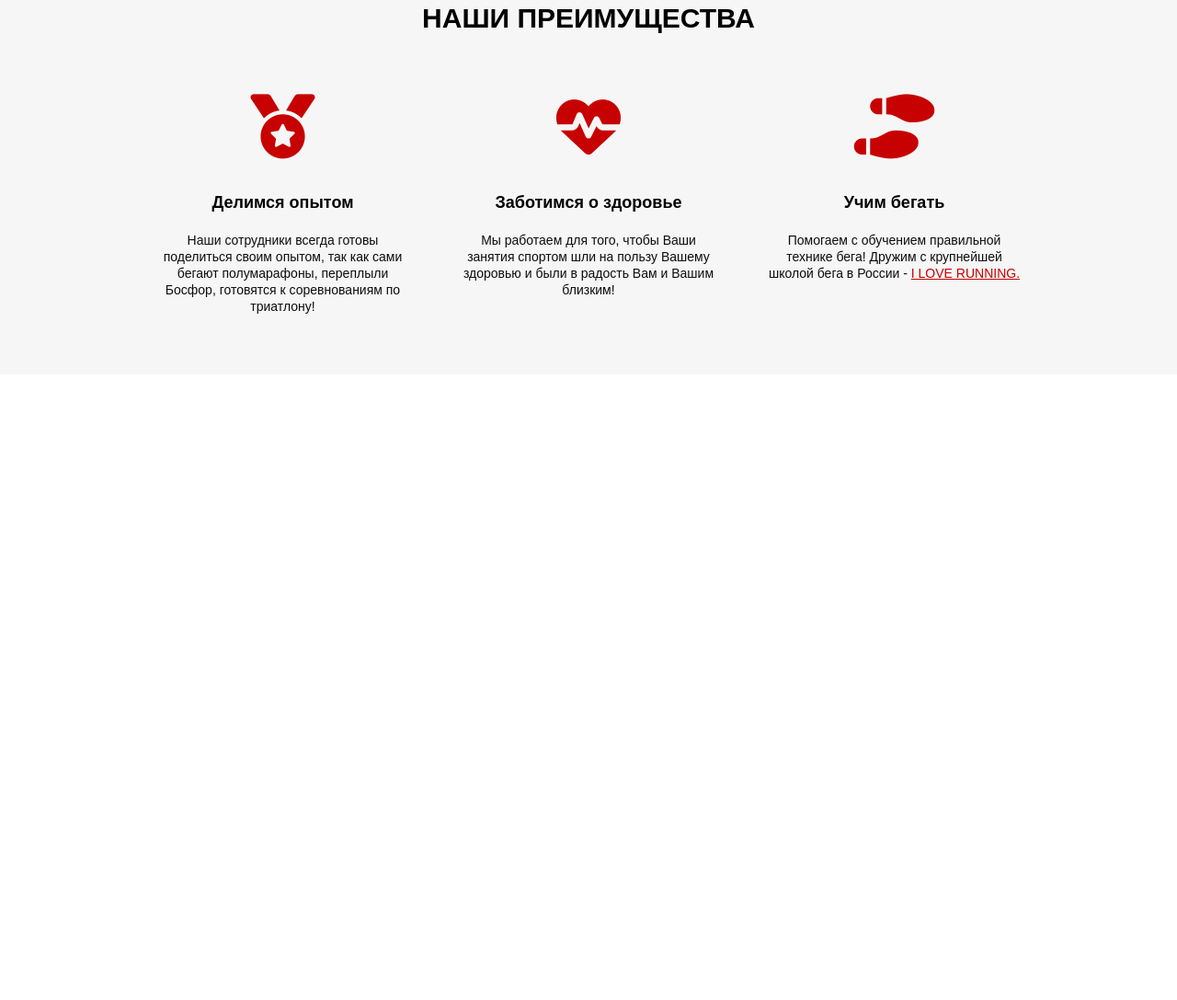
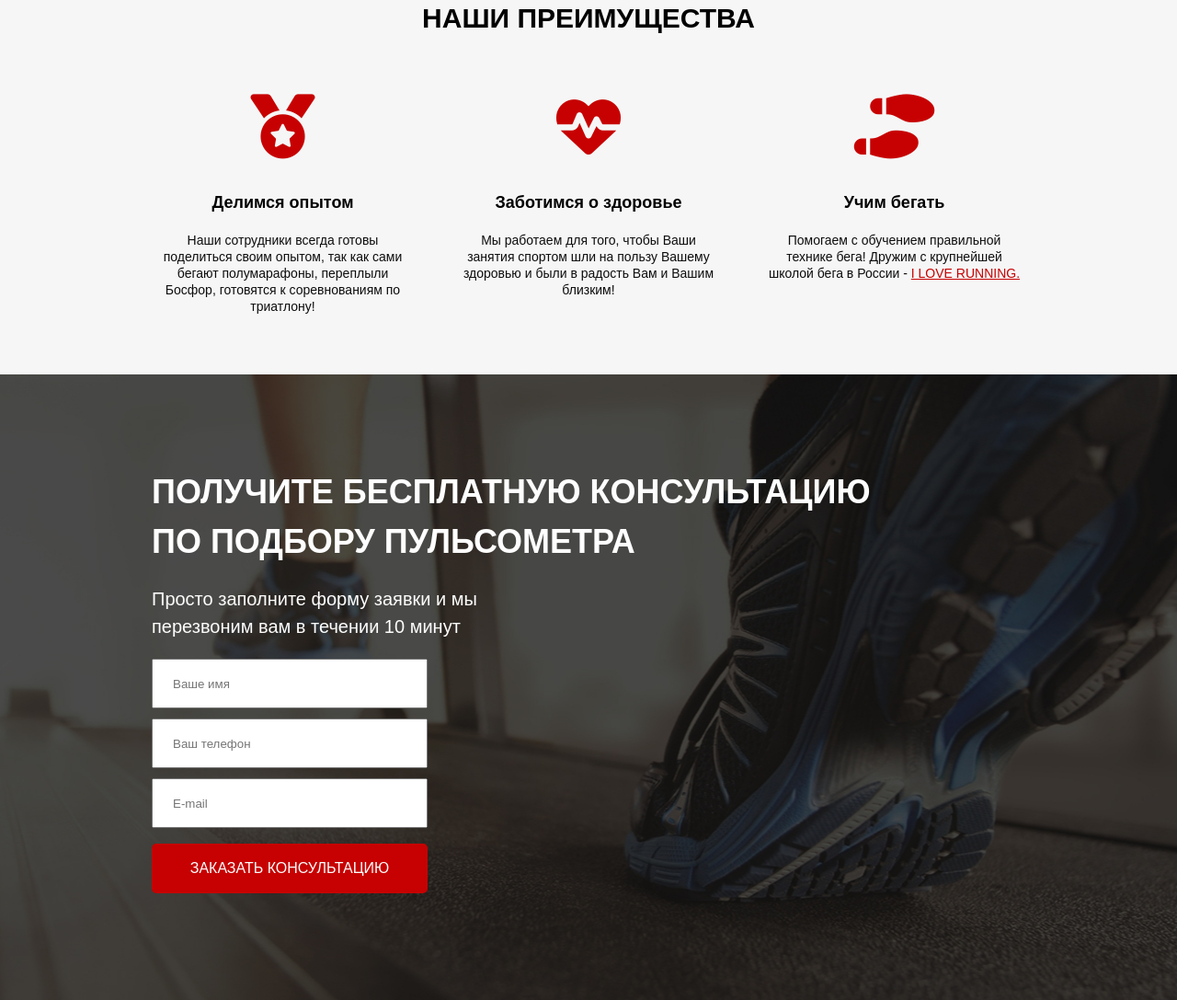
Before and after one commit to iiGrin/pulse, a website: page src/index.html in a window 1280 px wide. Shown: the part 717-1804 px from the top of the page at 92% size. Before the commit the page ends 1124 px from the top, so only its background shows below. Drawn offline with Linux system fonts and the light colour scheme; files whose address does not match are found by name.

Commit message:
feat: desktop consultation-block & styles

```diff
--- a/src/index.html
+++ b/src/index.html
@@ -89,6 +89,19 @@
             </div>
         </div>
     </div>
+
+    <div class="consultation">
+        <div class="container">
+            <h2 class="consultation__header">Получите бесплатную консультацию по подбору пульсометра</h2>
+            <h3 class="consultation__subheader">Просто заполните форму заявки и мы перезвоним вам в течении 10 минут</h3>
+            <div class="consultation__form">
+                <input type="text" placeholder="Ваше имя" name="" id="" class="consultation__form__input">
+                <input type="text" placeholder="Ваш телефон" name="" id="" class="consultation__form__input">
+                <input type="text" placeholder="E-mail" name="" id="" class="consultation__form__input">
+                <button class="button button_consultation">заказать кОНСУЛЬТАЦИЮ</button>
+            </div>
+        </div>
+    </div>
 </body>
 
 </html>
--- a/src/sass/blocks/_button.scss
+++ b/src/sass/blocks/_button.scss
@@ -14,4 +14,9 @@
         padding: 0px;
         font-size: 16px;
     }
+    &_consultation {
+        width: 300px;
+        height: 54px;
+        font-size: 16px;
+    }
 }
--- /dev/null
+++ b/src/sass/blocks/_consultation.scss
@@ -0,0 +1,41 @@
+.consultation {
+    min-height: 680px;
+    box-sizing: border-box;
+    padding: 101px 0px 108px 0px;
+    background: url("../img/consultation_bg.jpeg") center (center/cover) no-repeat;
+    color: #fefefe;
+    &__header {
+        width: 800px;
+        margin: 0;
+        font-size: 36px;
+        font-weight: 700;
+        line-height: 54px;
+        text-align: left;
+        text-transform: uppercase;
+    }
+    &__subheader {
+        width: 425px;
+        font-size: 20px;
+        font-weight: 500;
+        line-height: 30px;
+        text-align: left;
+    }
+    &__form {
+        display: flex;
+        flex-direction: column;
+        width: 300px;
+        :nth-child(1) {
+            margin-top: 0px;
+        }
+        :nth-child(4) {
+            margin-top: 17px;
+        }
+        &__input {
+            box-sizing: border-box;
+            width: 100%;
+            height: 54px;
+            padding-left: 21px;
+            margin-top: 11px;
+        }
+    }
+}
--- a/src/sass/style.scss
+++ b/src/sass/style.scss
@@ -14,3 +14,4 @@ body {
 @import "blocks/header";
 @import "blocks/button";
 @import "blocks/advantages";
+@import "blocks/consultation";
```
Also changed, not shown: src/css/style.min.css, src/img/consultation_bg.jpeg (added).
